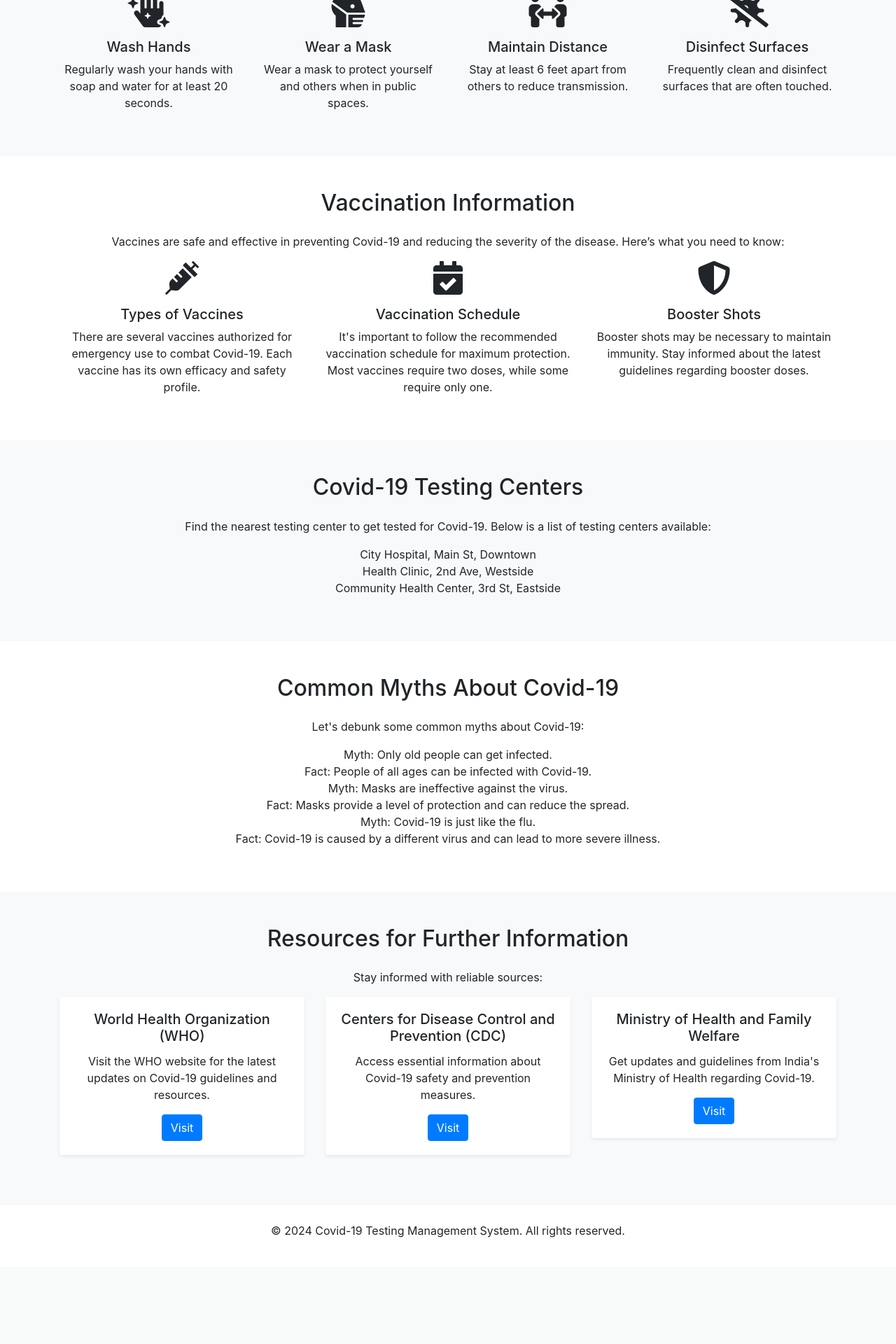
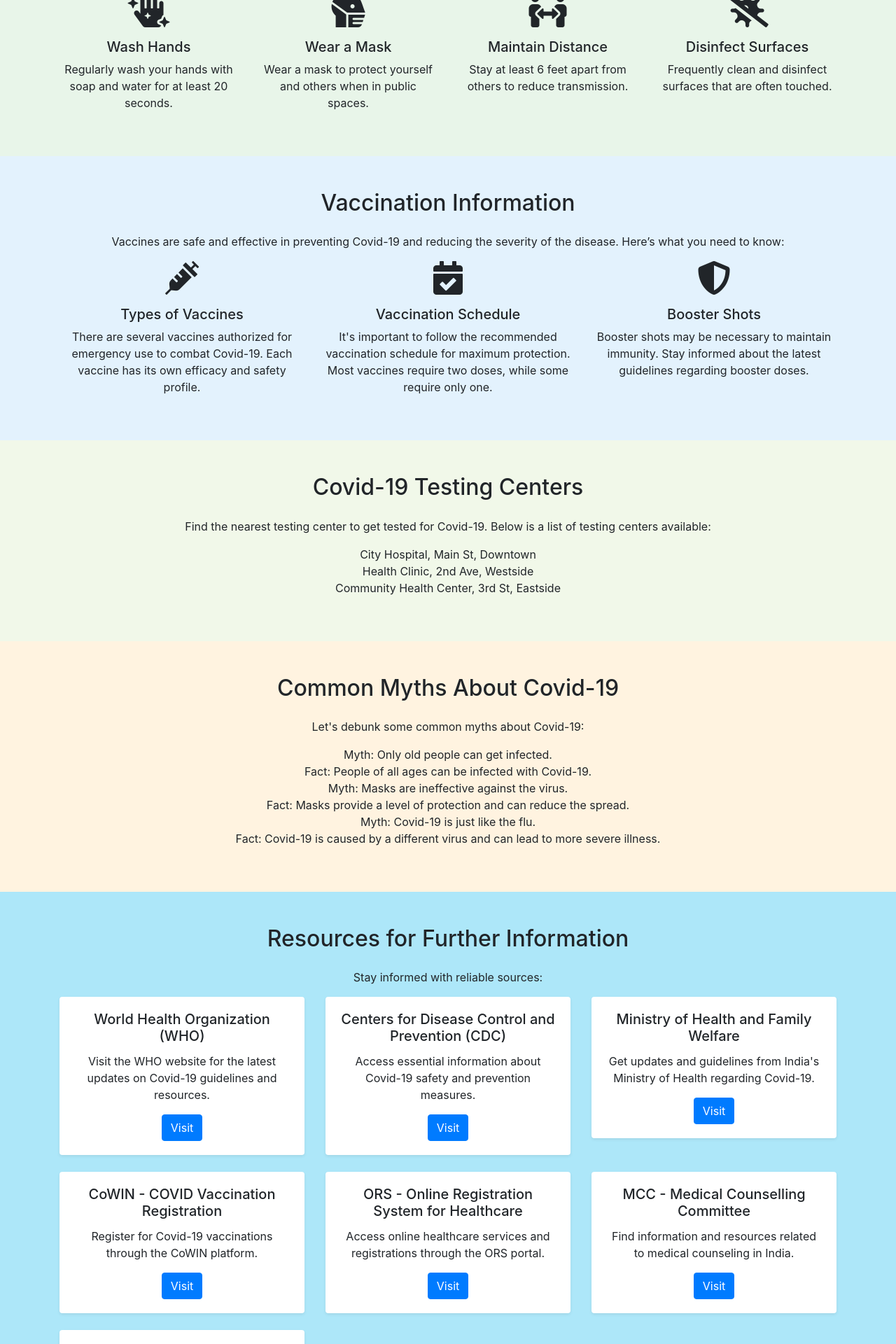
Before and after one commit to deepakdukare/covid, a PHP site: page /covid-tms/ in a window 1280 px wide. Shown: the part 1120-3040 px from the top of the page at 70% size. Before the commit the page ends 2888 px from the top, so only its background shows below. Run offline with PHP 8.4, Linux system fonts and the light colour scheme; a stand-in replaces the project's code that opens the database connection.

Commit message:
updated code
background colour and other things are updated

```diff
--- a/includes/sidebar.php
+++ b/includes/sidebar.php
@@ -6,8 +6,9 @@
         <div class="sidebar-brand-icon rotate-n-15">
             <i class="fas fa-virus"></i>
         </div>
-        <div class="sidebar-brand-text mx-3">COVID19-TMS</div>
-    </a>
+        <a class="sidebar-brand-text mx-3" href="http://localhost/covid-tms/" style="color: inherit; text-decoration: none; font-weight: bold;">COVID19-TMS</a>
+        </a>
+
 
     <!-- Divider -->
     <hr class="sidebar-divider my-0">
--- a/index.php
+++ b/index.php
@@ -66,7 +66,7 @@
   </nav>
 
   <!-- Header Section -->
-  <header class="text-black text-center py-5" style="background-color: yellow;">
+  <header class="text-black text-center py-5" style="background-color: aquamarine;">
     <div class="container">
       <h1>Covid-19 Testing Management System</h1>
       <p class="lead">Manage and track Covid-19 testing efficiently</p>
@@ -74,7 +74,7 @@
   </header>
 
   <!-- About Section -->
-  <section id="about" class="py-5 bg-light">
+  <section id="about" class="py-5" style="background-color: #f8f9fa;">
         <div class="container">
       <div class="row">
         <div class="col-md-6">
@@ -90,7 +90,7 @@
   </section>
 
   <!-- Symptoms Section -->
-  <section id="symptoms" class="py-5">
+  <section id="symptoms" class="py-5" style="background-color: #ffebea;">
     <div class="container">
       <h2 class="text-center mb-4">Symptoms of Covid-19</h2>
       <div class="row">
@@ -126,7 +126,7 @@
   </section>
 
   <!-- Prevention Section -->
-  <section id="prevention" class="py-5 bg-light">
+  <section id="prevention" class="py-5" style="background-color: #e8f5e9;">
     <div class="container">
       <h2 class="text-center mb-4">Prevention Tips</h2>
       <div class="row">
@@ -155,7 +155,7 @@
   </section>
 
   <!-- Vaccination Information Section -->
-  <section id="vaccination" class="py-5">
+  <section id="vaccination" class="py-5" style="background-color: #e3f2fd;">
     <div class="container">
       <h2 class="text-center mb-4">Vaccination Information</h2>
       <p class="text-center">Vaccines are safe and effective in preventing Covid-19 and reducing the severity of the disease. Here’s what you need to know:</p>
@@ -180,7 +180,7 @@
   </section>
 
   <!-- Testing Centers Section -->
-  <section id="testing-centers" class="py-5 bg-light">
+  <section id="testing-centers" class="py-5" style="background-color: #f1f8e9;">
     <div class="container">
       <h2 class="text-center mb-4">Covid-19 Testing Centers</h2>
       <p class="text-center">Find the nearest testing center to get tested for Covid-19. Below is a list of testing centers available:</p>
@@ -193,7 +193,7 @@
   </section>
 
   <!-- Common Myths Section -->
-  <section id="common-myths" class="py-5">
+  <section id="common-myths" class="py-5" style="background-color: #fff3e0;">
     <div class="container">
       <h2 class="text-center mb-4">Common Myths About Covid-19</h2>
       <p class="text-center">Let's debunk some common myths about Covid-19:</p>
@@ -204,13 +204,13 @@
       </ul>
     </div>
   </section>
-
     <!-- Resources Section -->
-  <section id="resources" class="py-5 bg-light">
+    <section id="resources" class="py-5" style="background-color: #ade7f9;">
     <div class="container">
     <h2 class="text-center mb-4">Resources for Further Information</h2>
     <p class="text-center">Stay informed with reliable sources:</p>
     <div class="row">
+      <!-- WHO Resource -->
       <div class="col-md-4">
         <div class="card border-0 shadow-sm mb-4">
           <div class="card-body text-center">
@@ -220,6 +220,8 @@
           </div>
         </div>
       </div>
+
+      <!-- CDC Resource -->
       <div class="col-md-4">
         <div class="card border-0 shadow-sm mb-4">
           <div class="card-body text-center">
@@ -229,6 +231,8 @@
           </div>
         </div>
       </div>
+
+      <!-- Ministry of Health Resource -->
       <div class="col-md-4">
         <div class="card border-0 shadow-sm mb-4">
           <div class="card-body text-center">
@@ -238,14 +242,61 @@
           </div>
         </div>
       </div>
+
+      <!-- CoWIN Resource -->
+      <div class="col-md-4">
+        <div class="card border-0 shadow-sm mb-4">
+          <div class="card-body text-center">
+            <h5 class="card-title">CoWIN - COVID Vaccination Registration</h5>
+            <p class="card-text">Register for Covid-19 vaccinations through the CoWIN platform.</p>
+            <a href="https://www.cowin.gov.in/" target="_blank" class="btn btn-primary">Visit</a>
           </div>
         </div>
+      </div>
+
+      <!-- ORS Resource -->
+      <div class="col-md-4">
+        <div class="card border-0 shadow-sm mb-4">
+          <div class="card-body text-center">
+            <h5 class="card-title">ORS - Online Registration System for Healthcare</h5>
+            <p class="card-text">Access online healthcare services and registrations through the ORS portal.</p>
+            <a href="https://ors.gov.in/orsportal/" target="_blank" class="btn btn-primary">Visit</a>
+          </div>
+        </div>
+      </div>
+
+      <!-- MCC Resource -->
+      <div class="col-md-4">
+        <div class="card border-0 shadow-sm mb-4">
+          <div class="card-body text-center">
+            <h5 class="card-title">MCC - Medical Counselling Committee</h5>
+            <p class="card-text">Find information and resources related to medical counseling in India.</p>
+            <a href="https://mcc.nic.in/" target="_blank" class="btn btn-primary">Visit</a>
+          </div>
+        </div>
+      </div>
+
+      <!-- NHM Resource -->
+      <div class="col-md-4">
+        <div class="card border-0 shadow-sm mb-4">
+          <div class="card-body text-center">
+            <h5 class="card-title">NHM - National Health Mission</h5>
+            <p class="card-text">Learn about health missions and programs to improve healthcare in India.</p>
+            <a href="http://nhm.gov.in/" target="_blank" class="btn btn-primary">Visit</a>
+          </div>
+        </div>
+      </div>
+    </div>
+  </div>
+
   </section>
 
   <!-- Footer Section -->
   <footer class="text-center py-4">
     <div class="container">
-      <p>&copy; 2024 Covid-19 Testing Management System. All rights reserved.</p>
+      <p>&copy; 2024 Covid-19 Testing Management System.</p>
+      <p>&copy; Deepak Dukare. All rights reserved.</p>
+
     </div>
   </footer>
 
```
Also changed, not shown: login.php (+8 -6 lines), password-recovery.php (+25 -21 lines), css/sb-admin-2.css, img/loginpage.jpg (added), img/password-recovery.avif (added). Lines whose indentation alone changed are shown as unchanged.
